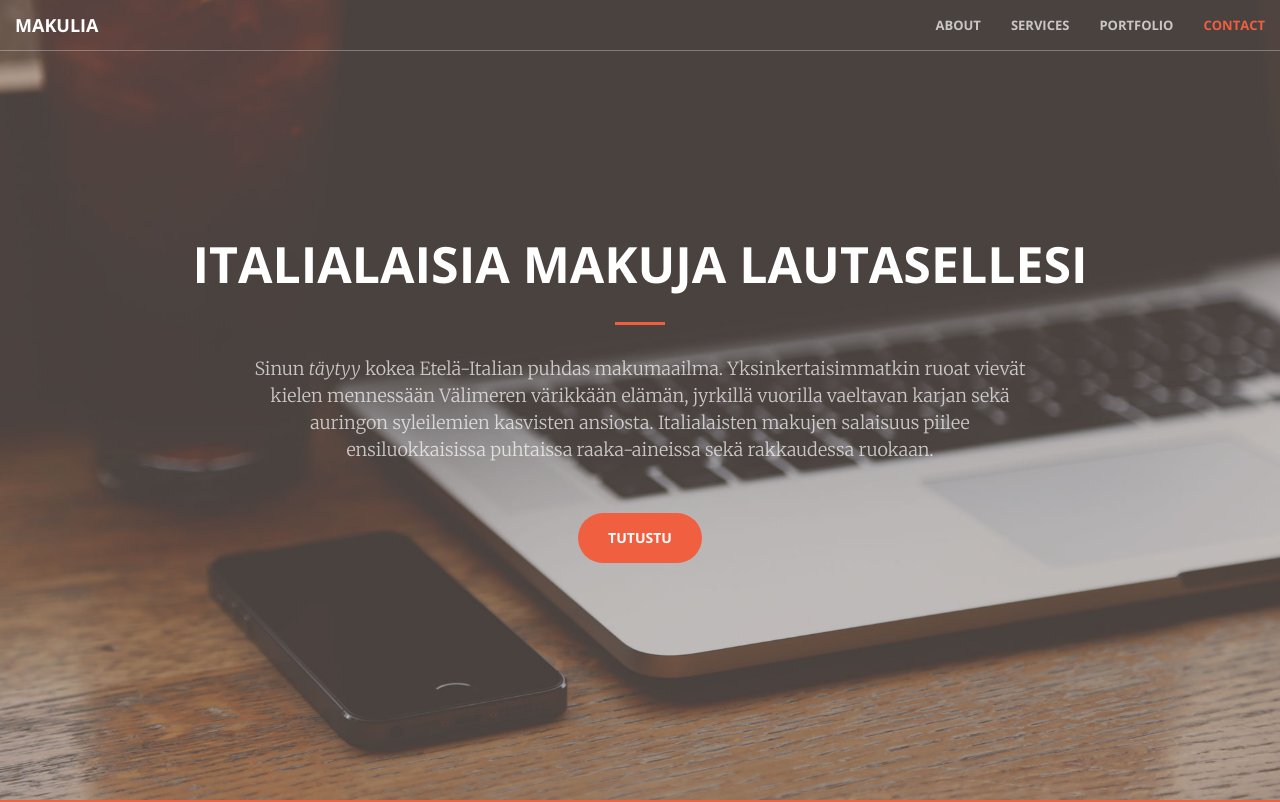
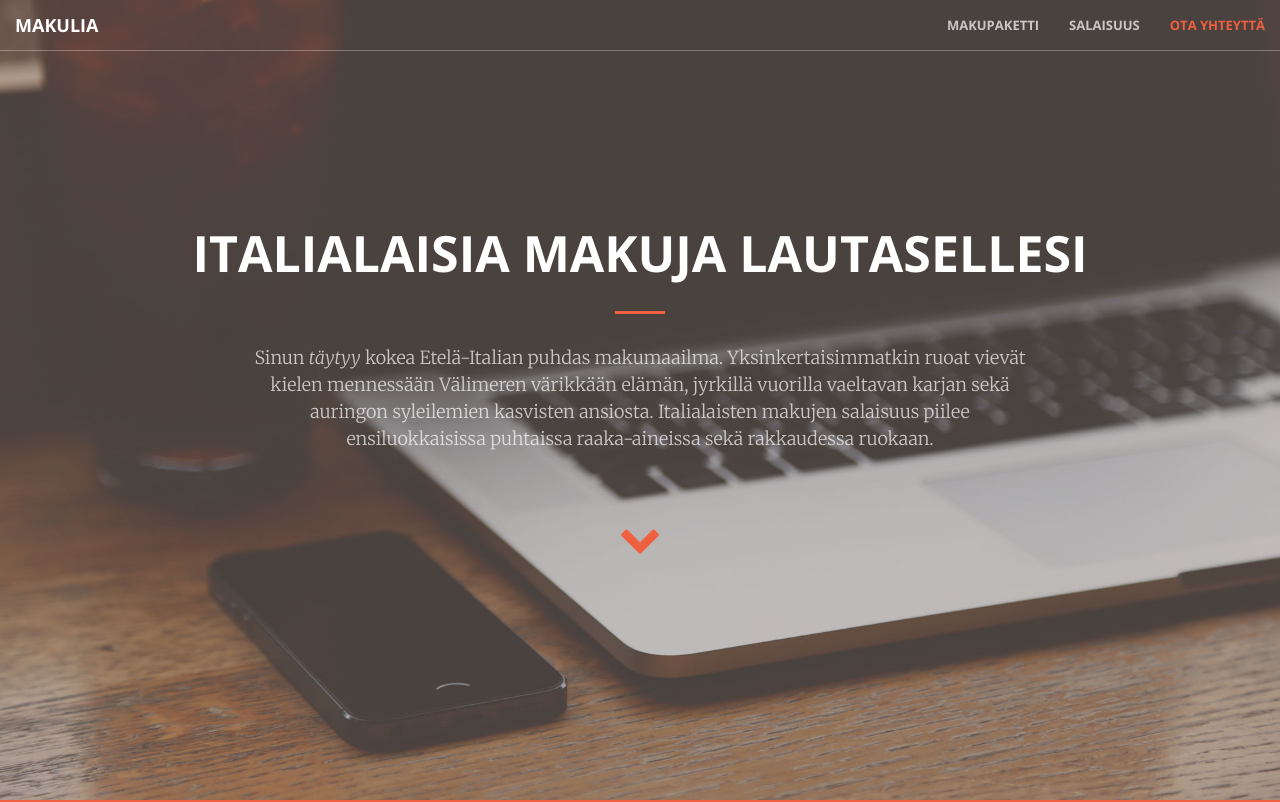
Before and after one commit to Pinjay/Makulia, a plain HTML site: page index.html in a window 1280 px wide. Shown: the top 802 px of the page. Drawn offline with nearby package versions, Linux system fonts and the light colour scheme; files whose address does not match are found by name.

Commit message:
links and buttons working

```diff
--- a/index.html
+++ b/index.html
@@ -52,16 +52,13 @@
             <div class="collapse navbar-collapse" id="bs-example-navbar-collapse-1">
                 <ul class="nav navbar-nav navbar-right">
                     <li>
-                        <a class="page-scroll" href="#about">About</a>
+                        <a class="page-scroll" href="#makupaketti">Makupaketti</a>
                     </li>
                     <li>
-                        <a class="page-scroll" href="#services">Services</a>
+                        <a class="page-scroll" href="#salaisuus">Salaisuus</a>
                     </li>
                     <li>
-                        <a class="page-scroll" href="#portfolio">Portfolio</a>
-                    </li>
-                    <li>
-                        <a class="page-scroll" href="#contact">Contact</a>
+                        <a class="page-scroll" href="#ota-yhteytta">Ota yhteyttä</a>
                     </li>
                 </ul>
             </div>
@@ -76,12 +73,14 @@
                 <h1 id="homeHeading">Italialaisia makuja lautasellesi</h1>
                 <hr>
                 <p>Sinun <i>täytyy</i> kokea Etelä-Italian puhdas makumaailma. Yksinkertaisimmatkin ruoat vievät kielen mennessään Välimeren värikkään elämän, jyrkillä vuorilla vaeltavan karjan sekä auringon syleilemien kasvisten ansiosta. Italialaisten makujen salaisuus piilee ensiluokkaisissa puhtaissa raaka-aineissa sekä rakkaudessa ruokaan.</p>
-                <a href="#about" class="btn btn-primary btn-xl page-scroll">Tutustu</a>
+                <a href="#makupaketti" class="btn btn-xl btn-primary-outline page-scroll">
+                    <i class="fa fa-3x fa-chevron-down" aria-hidden="true"></i>
+                </a>
             </div>
         </div>
     </header>
 
-    <section class="bg-primary" id="about">
+    <section class="bg-primary" id="makupaketti">
         <div class="container">
             <div class="row">
                 <div class="col-lg-8 col-lg-offset-2 text-center">
@@ -94,7 +93,7 @@
         </div>
     </section>
 
-    <section id="services">
+    <section id="salaisuus">
         <div class="container">
             <div class="row">
                 <div class="col-lg-12 text-center">
@@ -252,7 +251,7 @@
         </div>
     </aside>
 -->
-    <section id="contact">
+    <section id="ota-yhteytta">
         <div class="container">
             <div class="row">
                 <div class="col-lg-8 col-lg-offset-2 text-center">
```
